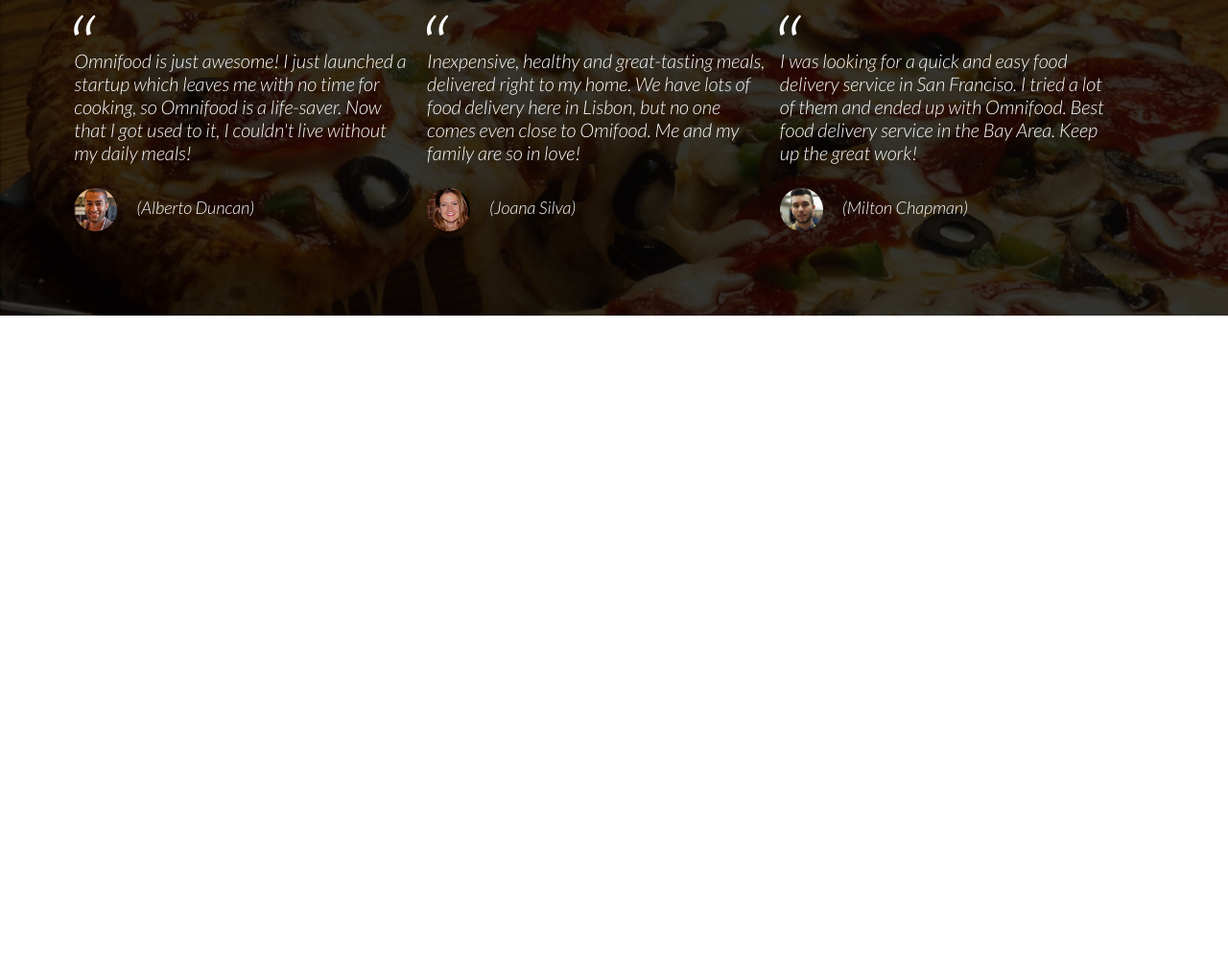
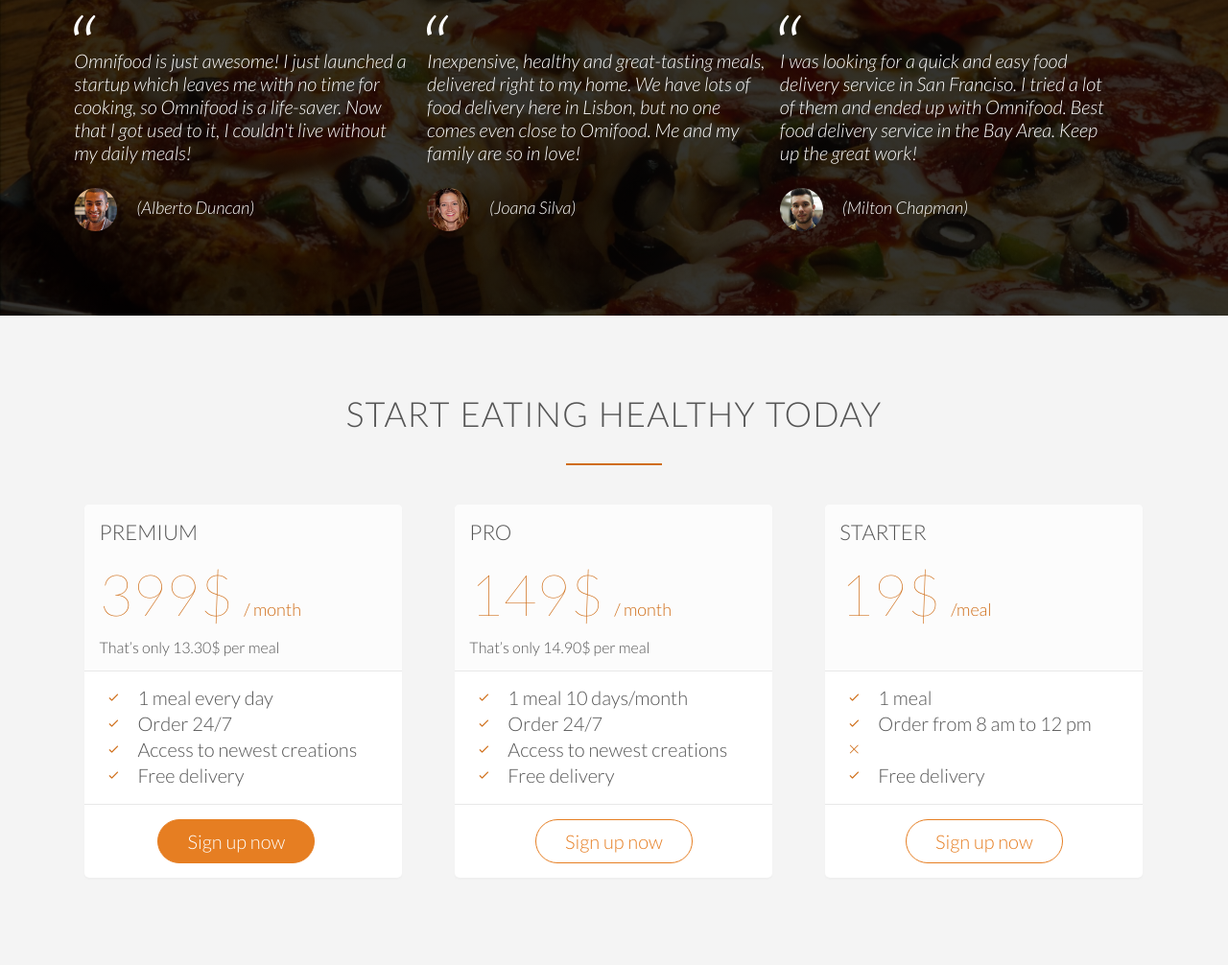
Before and after one commit to OctavianRotari/Omnifood, a plain HTML site: page index.html in a window 1280 px wide. Shown: the part 3594-4600 px from the top of the page at 96% size. Before the commit the page ends 3923 px from the top, so only its background shows below. Drawn offline with Linux system fonts and the light colour scheme; files whose address does not match are found by name.

Commit message:
designed section plans

```diff
--- a/index.html
+++ b/index.html
@@ -94,7 +94,7 @@
 					<figure class="meal-photo">
 						<img src="resources/img/7.jpg" alt="Burger with cheddar and bacon">
 					</figure>
-					<li></li>
+				</li>
 				<li>
 					<figure class="meal-photo">
 						<img src="resources/img/8.jpg" alt="Granola with cherries and strawberries">
@@ -224,5 +224,73 @@
 				</div>
 			</div>
 		</section>
+		<section class="section-plans">
+			<div class="row">
+				<h2>Start eating healthy today</h2>
+			</div>
+			<div class="row">
+				<div class="col span-1-of-3">
+					<div class="plan-box">
+						<div>
+							<h3>Premium</h3>
+							<p class="plan-price">399$ <span>/ month</span></p>
+							<p class="plan-price-meal">That’s only 13.30$ per meal</p>
+						</div>
+						<div>
+							<ul>
+								<li><i class="ion-ios-checkmark-empty icon-small"></i>1 meal every day</li>
+								<li><i class="ion-ios-checkmark-empty icon-small"></i>Order 24/7</li>
+								<li><i class="ion-ios-checkmark-empty icon-small"></i>Access to newest creations</li>
+								<li><i class="ion-ios-checkmark-empty icon-small"></i>Free delivery</li>
+							</ul>
+						</div>
+						<div>
+							<a href="#" class="btn btn-full">Sign up now</a>
+						</div>
+					</div>
+				</div>
+				<div class="col span-1-of-3">
+					<div class="plan-box">
+						<div>
+							<h3>Pro</h3>
+							<p class="plan-price">149$ <span>/ month</span></p>
+							<p class="plan-price-meal">That’s only 14.90$ per meal</p>
+						</div>
+						<div>
+							<ul>
+								<li><i class="ion-ios-checkmark-empty icon-small"></i>1 meal 10 days/month</li>
+								<li><i class="ion-ios-checkmark-empty icon-small"></i>Order 24/7</li>
+								<li><i class="ion-ios-checkmark-empty icon-small"></i>Access to newest creations</li>
+								<li><i class="ion-ios-checkmark-empty icon-small"></i>Free delivery</li>
+							</ul>
+						</div>
+						<div>
+							<a href="#" class="btn btn-ghost">Sign up now</a>
+						</div>
+					</div>
+				</div>
+				<div class="col span-1-of-3">
+					<div class="plan-box">
+						<div>
+							<h3>Starter</h3>
+							<p class="plan-price">19$ <span>/meal</span></p>
+							<p class="plan-price-meal">&nbsp;</p>
+						</div>
+						<div>
+							<ul>
+								<li><i class="ion-ios-checkmark-empty icon-small"></i>1 meal</li>
+								<li><i class="ion-ios-checkmark-empty icon-small"></i>Order from 8 am to 12 pm</li>
+								<li><i class="ion-ios-close-empty icon-small"></i></li>
+								<li><i class="ion-ios-checkmark-empty icon-small"></i>Free delivery</li>
+							</ul>
+						</div>
+						<div>
+							<a href="#" class="btn btn-ghost">Sign up now</a>
+						</div>
+					</div>
+				</div>
+			</div>
+		</div>
+	</section>
 </body>
 </html>
--- a/resources/css/style.css
+++ b/resources/css/style.css
@@ -397,3 +397,59 @@
 	margin-right:20px;
 	vertical-align:middle;
 }
+
+/*-------------------------------------------------------------------------*/
+/*TESTIMONIALS*/
+/*-------------------------------------------------------------------------*/
+
+.section-plans {
+	background-color:#f4f4f4;
+}
+
+.plan-box {
+	background-color:#fff;
+	border-radius:5px;
+	width:90%;
+	margin-left:5%;
+	box-shadow:0 2px 2px #efefef
+}
+
+.plan-box div {
+	padding:15px;
+	border-bottom: 1px solid #e8e8e8;
+}
+
+.plan-box div:first-child{
+	background-color:#fcfcfc;
+	border-top-left-radius:5px;
+	border-top-right-radius:5px;
+}
+
+.plan-box div:last-child{
+	text-align:center;
+	border-bottom: none;
+}
+
+.plan-price{
+	font-size:300%;
+	margin-bottom:10px;
+	font-weight:100;
+	color:#cf6d17;
+}
+
+.plan-price span {
+	font-size:30%;
+	font-weight:300;
+}
+
+.plan-price-meal {
+	font-size:80%;
+}
+
+.plan-box ul {
+	list-style: none;
+}
+
+.plan ul li {
+	padding:5px 0;
+}
```
Also changed, not shown: 1 other file. Lines whose indentation alone changed are shown as unchanged.
